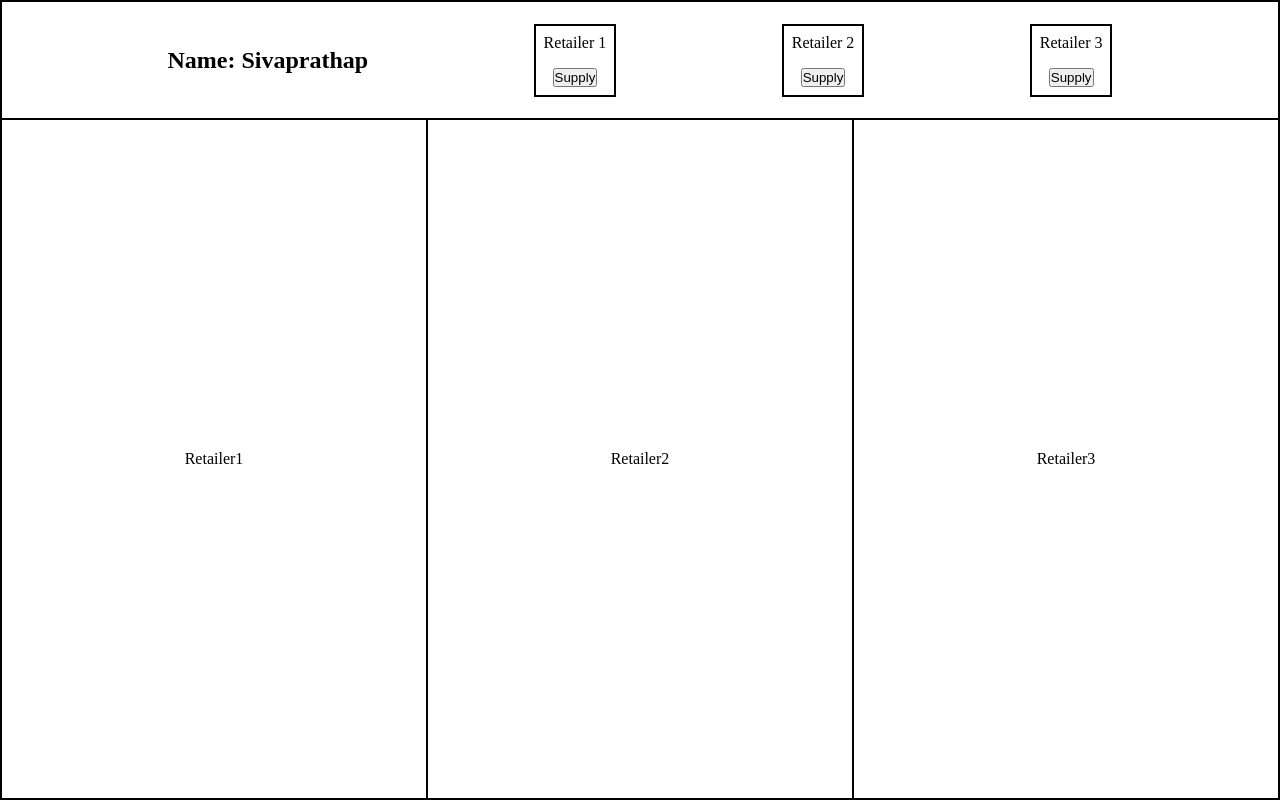
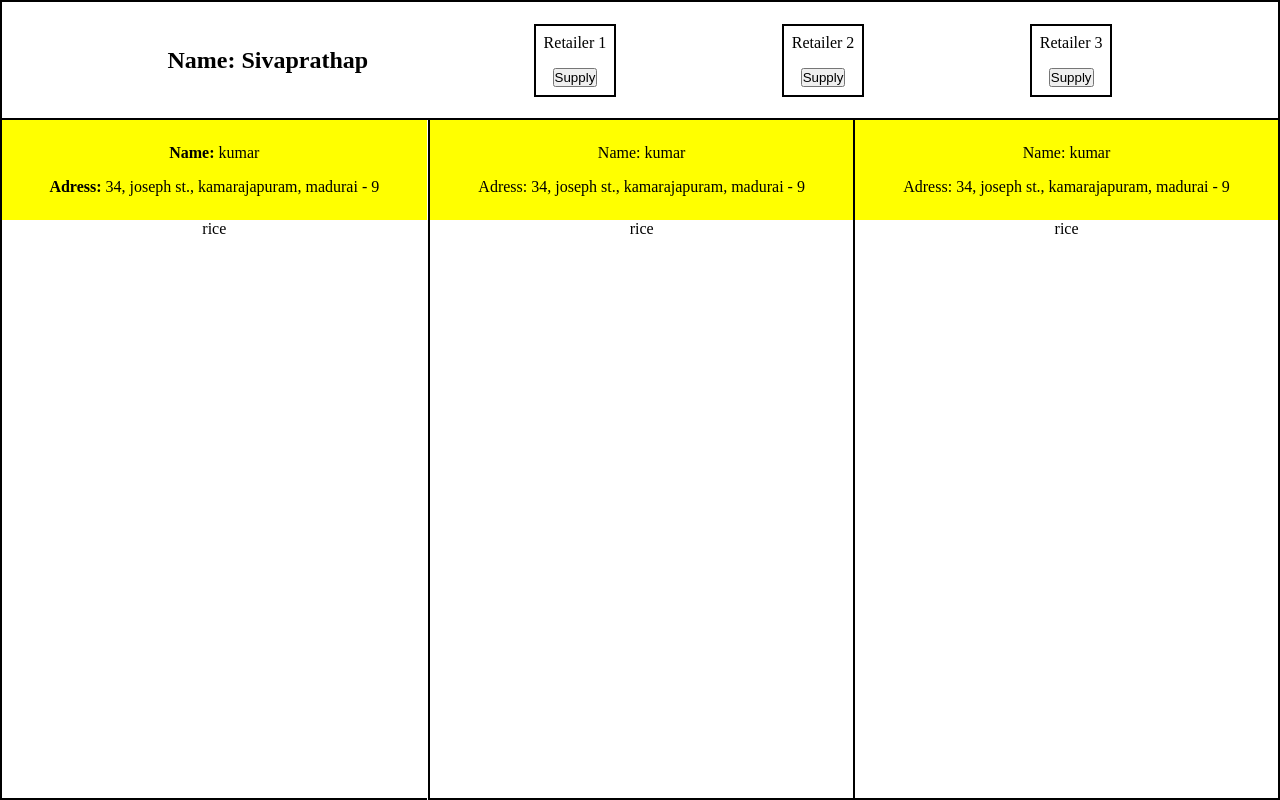
Before and after one commit to tringapps-sivaprathap/reactjs-wholesale-shop, a React (Create React App) app: page / in a window 1280 px wide. Built offline with nearby package versions, Linux system fonts and the light colour scheme.

Commit message:
files updated

```diff
--- a/src/index.tsx
+++ b/src/index.tsx
@@ -1,5 +1,7 @@
 import React from 'react';
 import ReactDOM from 'react-dom/client';
+import { Provider } from 'react-redux';
+import store from './redux/store';
 import './index.css';
 import App from './App';
 import reportWebVitals from './reportWebVitals';
@@ -9,7 +11,9 @@ const root = ReactDOM.createRoot(
 );
 root.render(
   <React.StrictMode>
-    <App />
+    <Provider store={store}>
+      <App />
+    </Provider>
   </React.StrictMode>
 );
 
--- a/src/pages/Home/components/Retailers/Retailer1Component.tsx
+++ b/src/pages/Home/components/Retailers/Retailer1Component.tsx
@@ -1,9 +1,17 @@
+import { useAppSelector } from '../../../../redux/hook'
 import './RetailersComponents.css'
 
 const Retailer1Component = () => {
+  const { name, address, products } = useAppSelector((state) => state.retailers.retailers.retailer1)
   return (
     <div className="retailer retailer-1-container">
-      Retailer1
+      <div className='retailer-header'>
+        <p><b>Name:</b> {name}</p>
+        <p><b>Adress:</b> {address}</p>
+      </div>
+      <div className='retailer-content'>
+        {products.map(((product) => product.name))}
+      </div>
     </div>
   )
 }
--- a/src/pages/Home/components/Retailers/Retailer2Component.tsx
+++ b/src/pages/Home/components/Retailers/Retailer2Component.tsx
@@ -1,9 +1,17 @@
+import { useAppSelector } from '../../../../redux/hook'
 import './RetailersComponents.css'
 
 const Retailer2Component = () => {
+  const { name, address, products } = useAppSelector((state) => state.retailers.retailers.retailer1)
   return (
     <div className="retailer retailer-2-container">
-      Retailer2
+      <div className='retailer-header'>
+        <span>Name: {name}</span>
+        <span>Adress: {address}</span>
+      </div>
+      <div className='retailer-content'>
+        {products.map(((product) => product.name))}
+      </div>
     </div>
   )
 }
--- a/src/pages/Home/components/Retailers/Retailer3Component.tsx
+++ b/src/pages/Home/components/Retailers/Retailer3Component.tsx
@@ -1,9 +1,17 @@
+import { useAppSelector } from '../../../../redux/hook'
 import './RetailersComponents.css'
 
 const Retailer3Component = () => {
+  const { name, address, products } = useAppSelector((state) => state.retailers.retailers.retailer1)
   return (
     <div className="retailer retailer-3-container">
-      Retailer3
+      <div className='retailer-header'>
+        <span>Name: {name}</span>
+        <span>Adress: {address}</span>
+      </div>
+      <div className='retailer-content'>
+        {products.map(((product) => product.name))}
+      </div>
     </div>
   )
 }
--- a/src/pages/Home/components/Retailers/RetailersComponents.css
+++ b/src/pages/Home/components/Retailers/RetailersComponents.css
@@ -9,14 +9,42 @@
   -webkit-box-align: center;
       -ms-flex-align: center;
           align-items: center;
+  -webkit-box-pack: start;
+      -ms-flex-pack: start;
+          justify-content: flex-start;
+  -webkit-box-orient: vertical;
+  -webkit-box-direction: normal;
+      -ms-flex-direction: column;
+          flex-direction: column;
+}
+
+.retailer .retailer-header {
+  background-color: yellow;
+  width: 100%;
+  padding: 2vh 0;
+  display: -webkit-box;
+  display: -ms-flexbox;
+  display: flex;
+  -webkit-box-align: center;
+      -ms-flex-align: center;
+          align-items: center;
   -webkit-box-pack: center;
       -ms-flex-pack: center;
           justify-content: center;
+  -webkit-box-orient: vertical;
+  -webkit-box-direction: normal;
+      -ms-flex-direction: column;
+          flex-direction: column;
+}
+
+.retailer .retailer-header > * {
+  padding: 1vh 0;
 }
 
 .retailer-1-container {
   grid-area: retailer1;
   border-width: 0 0 2px 2px;
+  max-width: calc(100vw / 3);
 }
 
 .retailer-2-container {
--- a/src/pages/Home/components/Retailers/RetailersComponents.scss
+++ b/src/pages/Home/components/Retailers/RetailersComponents.scss
@@ -1,7 +1,8 @@
-@mixin flexDisplay($option) {
+@mixin flexDisplay($option, $direction: row) {
   display: flex;
   align-items: center;
   justify-content: $option;
+  flex-direction: $direction;
 }
 
 .retailer {
@@ -9,13 +10,24 @@
   min-height: 85vh;
   border-style: solid;
   border-color: black;
-  @include flexDisplay(center);
+  @include flexDisplay(flex-start, column);
+
+  .retailer-header {
+    background-color: yellow;
+    width: 100%;
+    padding: 2vh 0;
+    @include flexDisplay(center, column);
+
+    & > * {
+      padding: 1vh 0;
+    }
+  }
 }
 
 .retailer-1-container {
   grid-area: retailer1;
   border-width: 0 0 2px 2px;
-
+  max-width: calc(100vw / 3);
 }
 
 .retailer-2-container {
--- a/src/redux/retailersSlice.ts
+++ b/src/redux/retailersSlice.ts
@@ -13,17 +13,28 @@ type Retailer = {
 
 type InitialState = {
   retailers: {
-    retailer1: Retailer | [],
-    retailer2: Retailer | [],
-    retailer3: Retailer | []
+    retailer1: Retailer,
+    retailer2: Retailer | {},
+    retailer3: Retailer | {}
   }
 }
 
 const initialState: InitialState = {
   retailers: {
-    retailer1: [],
-    retailer2: [],
-    retailer3: []
+    retailer1: {
+        id: '1',
+        c_user: false,
+        name: 'kumar',
+        address: '34, joseph st., kamarajapuram, madurai - 9',
+        products: [
+          {
+            name: 'rice',
+            stock: 5
+          }
+        ]
+      },
+    retailer2: {},
+    retailer3: {}
   }
 }
 
```
